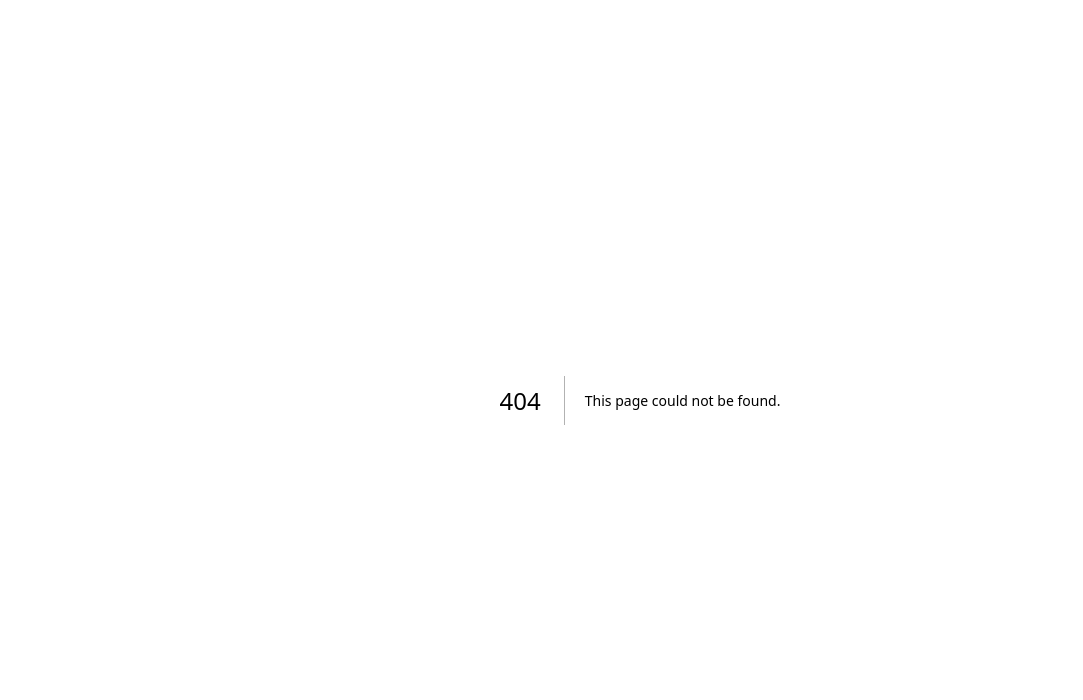
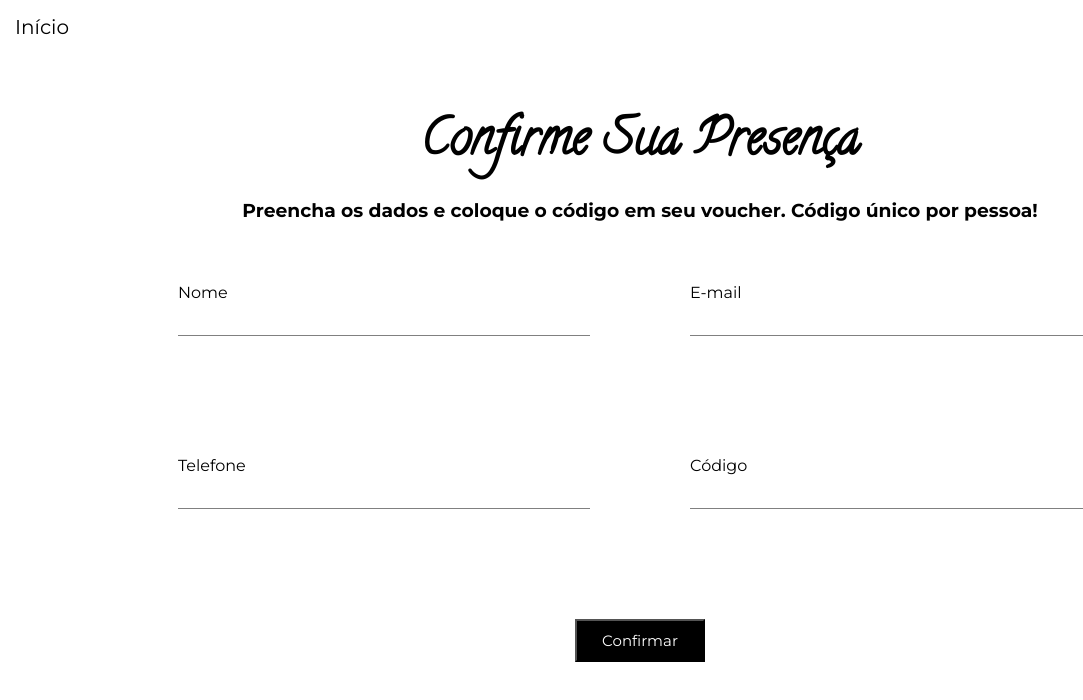
Before and after one commit to guilhermewebdev/wedding-site, a Next.js app: page /rsvp/1 in a window 1280 px wide. Before the commit this address had no page. Shown: the top 700 px of the page, without its empty margins (0-1083 px from the left). Built offline with nearby package versions, Linux system fonts and the light colour scheme.

Commit message:
Possibilidade de inserir código na URL

```diff
--- a/src/pages/rsvp.tsx
+++ b/src/components/rsvp.tsx
@@ -2,7 +2,7 @@ import Head from "next/head";
 import Link from "next/link";
 import styles from '../../styles/Styles.module.css'
 
-export default function Home() {
+export default function RSVP() {
     return (
         <>
             <Head>
--- /dev/null
+++ b/src/pages/rsvp/[code].tsx
@@ -0,0 +1,7 @@
+import RSVP from "../../components/rsvp";
+
+export default function RSVPIndex () {
+    return (
+        <RSVP />
+    )
+}
--- /dev/null
+++ b/src/pages/rsvp/index.tsx
@@ -0,0 +1,7 @@
+import RSVP from "../../components/rsvp";
+
+export default function RSVPIndex () {
+    return (
+        <RSVP />
+    )
+}
```
